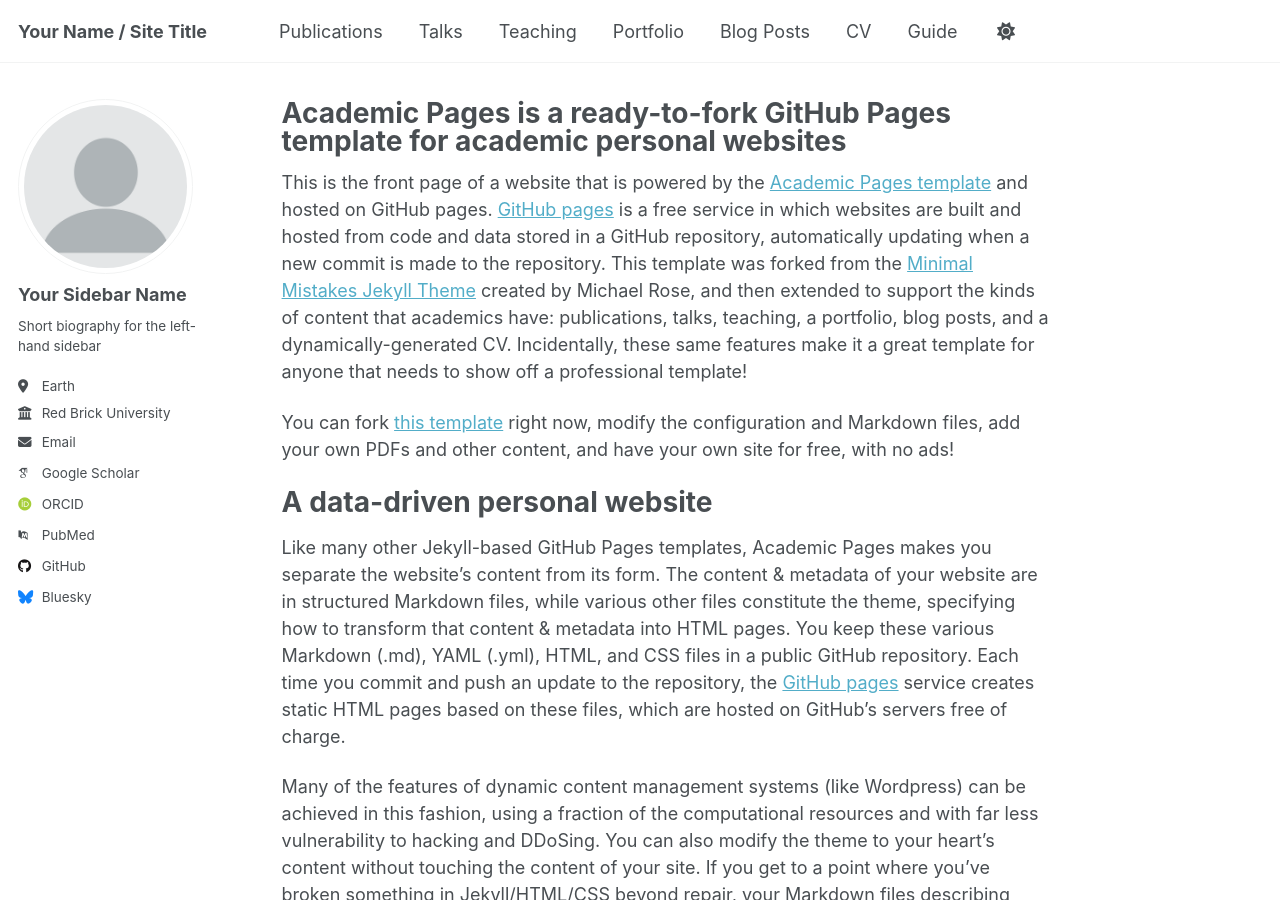
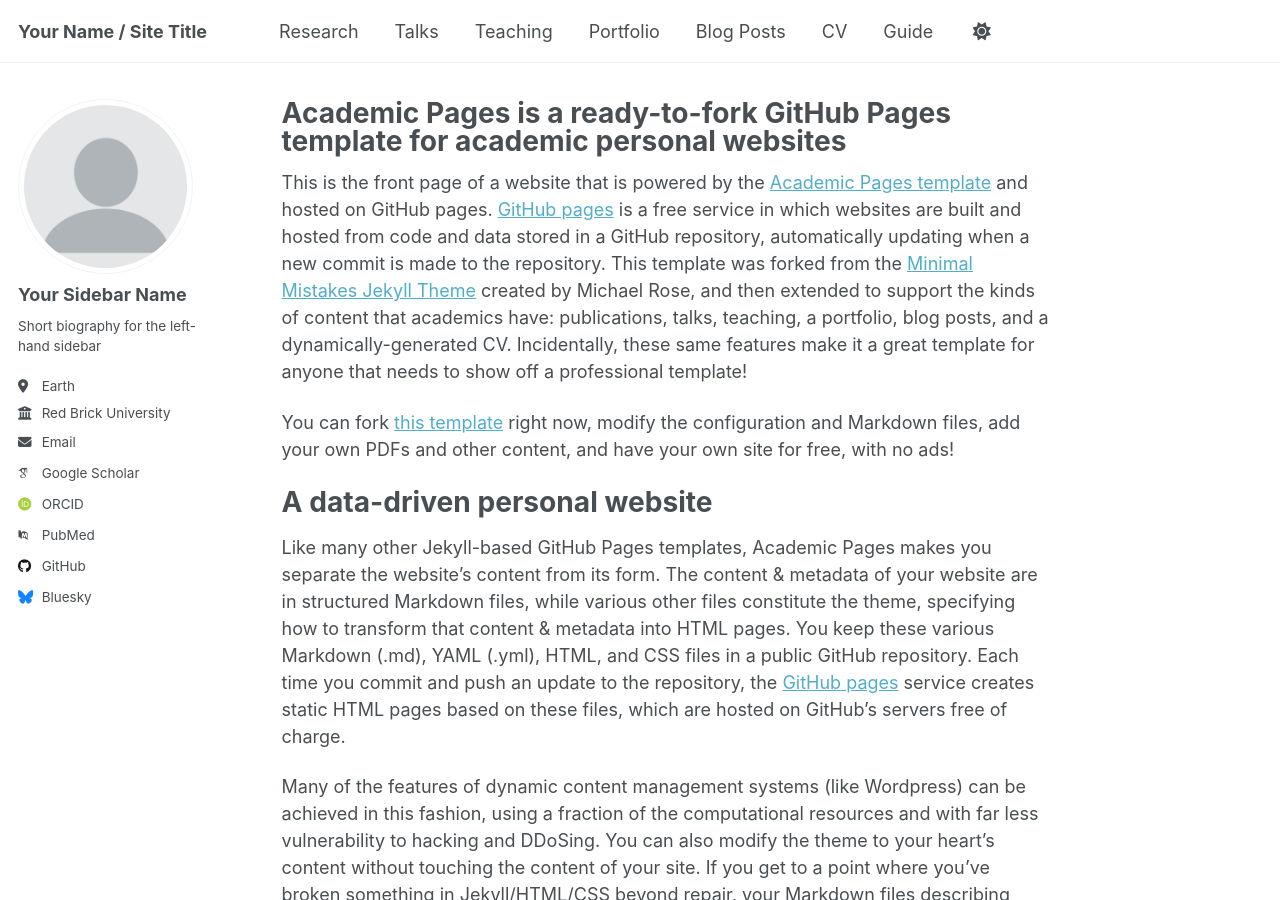
Before and after one commit to srimanpankaj/s, a Jekyll site: the page built from _pages/about.md, in a window 1280 px wide and 900 px high. Built offline with Jekyll 4.4.1, drawn with Linux system fonts in a browser that asks for light colours; some web fonts are replaced; a script that is not in the unit is left out.

Commit message:
Update navigation.yml

```diff
--- a/_data/navigation.yml
+++ b/_data/navigation.yml
@@ -8,8 +8,8 @@
 #      Markdown formatted page while the second is generated using JSON.
 
 main:
-  - title: "Publications"
-    url: /publications/
+  - title: "Research"
+    url: /https://scholar.google.com/citations?user=df533j8AAAAJ&hl=en
 
   - title: "Talks"
     url: /talks/
```
